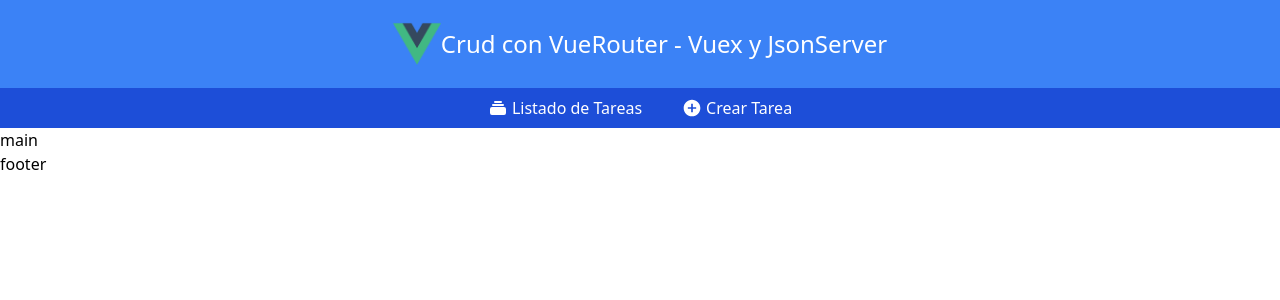
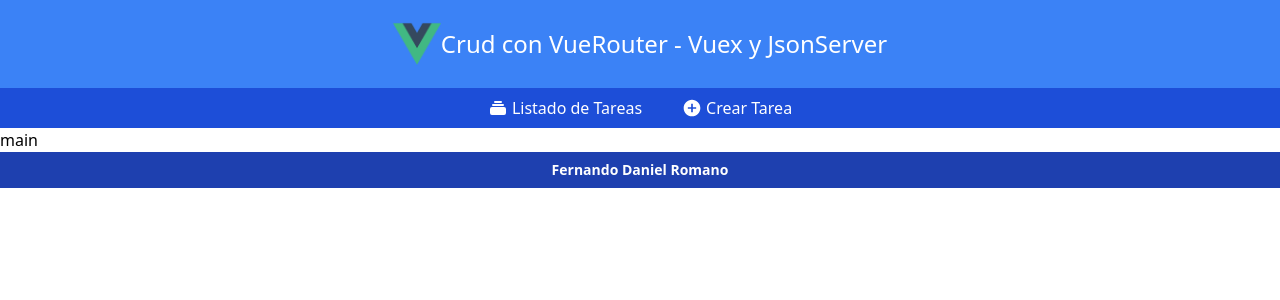
Before and after one commit to FernandoDRomano/crud-with-vue-and-vue-router, a Vue app: page /list-todos in a window 1280 px wide. Shown: the top 300 px of the page. Built offline with nearby package versions, Linux system fonts and the light colour scheme.

Commit message:
Agregando el footer

```diff
--- a/src/components/partials/Footer.vue
+++ b/src/components/partials/Footer.vue
@@ -1,6 +1,6 @@
 <template>
-    <div>
-        footer
+    <div class="bg-blue-800 py-2 flex items-center justify-center">
+        <h3 class="text-white font-semibold text-sm">Fernando Daniel Romano</h3>
     </div>
 </template>
 
```
